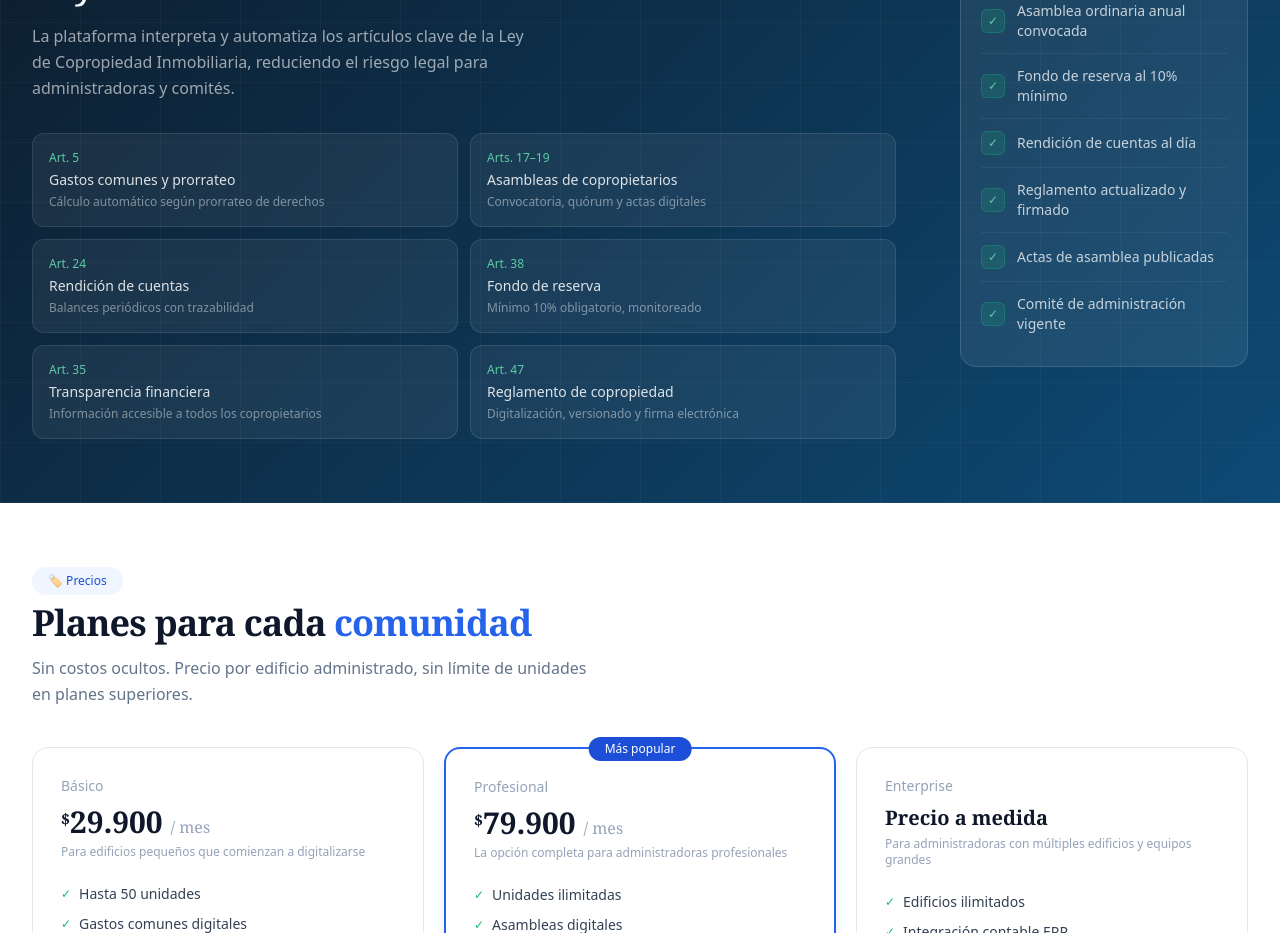
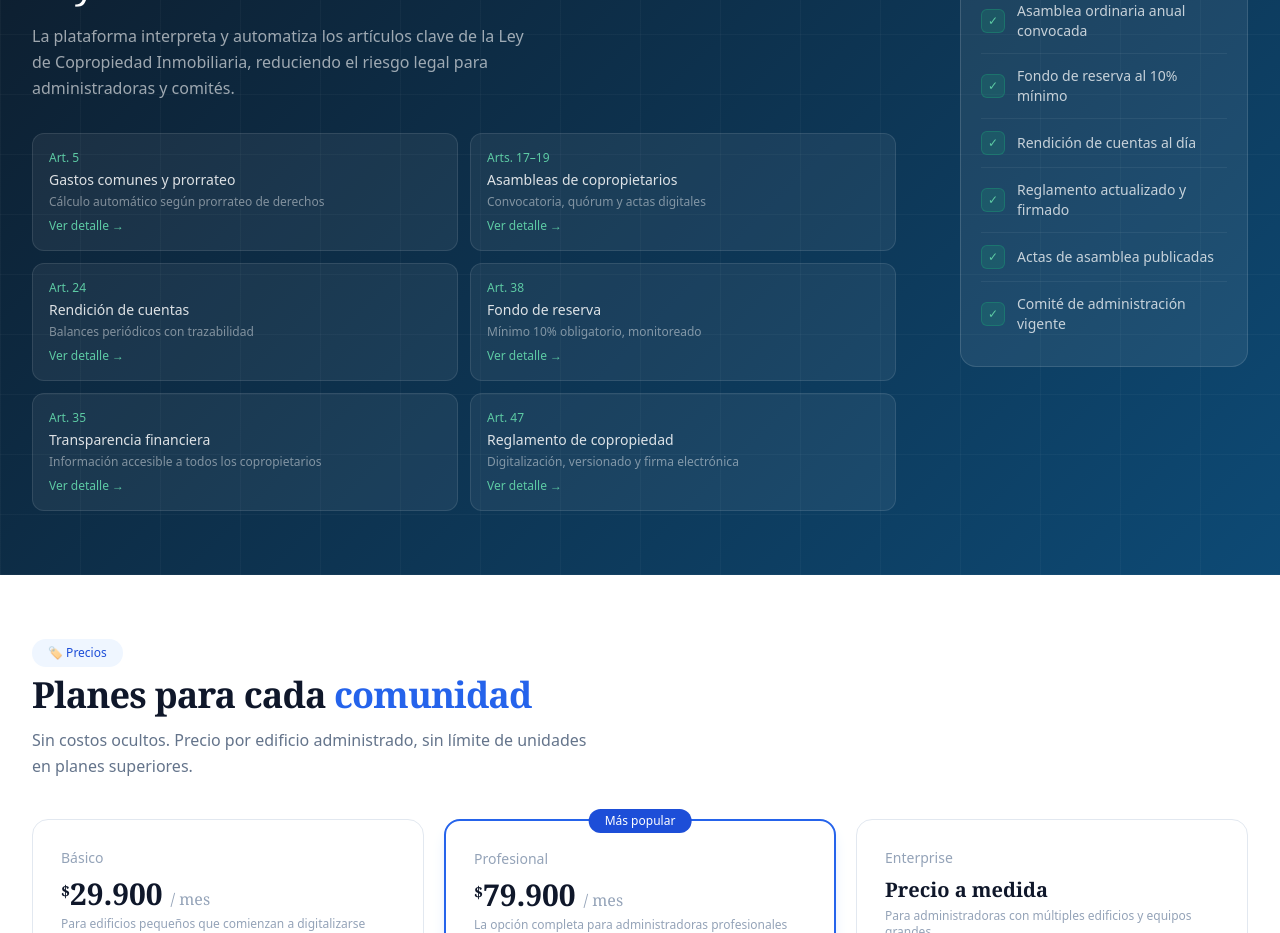
Before and after one commit to faldunero/condo-saas-full, a Next.js app: page / in a window 1280 px wide. Shown: the part 2860-3793 px from the top of the page. Built offline with nearby package versions, Linux system fonts and the light colour scheme.

Commit message:
feat: add modal with legal content per article in LandingLey

```diff
--- a/components/landing/LandingLey.tsx
+++ b/components/landing/LandingLey.tsx
@@ -1,10 +1,104 @@
+"use client";
+
+import { useState } from "react";
+
 const articulos = [
-  { num: "Art. 5", title: "Gastos comunes y prorrateo", desc: "Cálculo automático según prorrateo de derechos" },
-  { num: "Arts. 17–19", title: "Asambleas de copropietarios", desc: "Convocatoria, quórum y actas digitales" },
-  { num: "Art. 24", title: "Rendición de cuentas", desc: "Balances periódicos con trazabilidad" },
-  { num: "Art. 38", title: "Fondo de reserva", desc: "Mínimo 10% obligatorio, monitoreado" },
-  { num: "Art. 35", title: "Transparencia financiera", desc: "Información accesible a todos los copropietarios" },
-  { num: "Art. 47", title: "Reglamento de copropiedad", desc: "Digitalización, versionado y firma electrónica" },
+  {
+    num: "Art. 5",
+    title: "Gastos comunes y prorrateo",
+    desc: "Cálculo automático según prorrateo de derechos",
+    contenido: {
+      resumen: "Regula la obligación de todos los copropietarios de contribuir a los gastos comunes, proporcionalmente al avalúo fiscal de su unidad o según lo establezca el reglamento de copropiedad.",
+      puntos: [
+        "Todo copropietario debe pagar gastos comunes ordinarios y extraordinarios.",
+        "El prorrateo se calcula según el avalúo fiscal de cada unidad o según el reglamento.",
+        "El no pago genera intereses y puede derivar en acciones de cobranza.",
+        "La administración debe emitir liquidaciones mensuales detalladas.",
+        "Los gastos comunes incluyen: mantención, servicios, seguros y fondo de reserva.",
+      ],
+      aplicacion: "CondoSaaS genera automáticamente las liquidaciones mensuales aplicando el prorrateo correcto según el avalúo de cada unidad, con desglose completo por ítem de gasto.",
+    },
+  },
+  {
+    num: "Arts. 17–19",
+    title: "Asambleas de copropietarios",
+    desc: "Convocatoria, quórum y actas digitales",
+    contenido: {
+      resumen: "Establece las normas para la realización de asambleas ordinarias y extraordinarias, incluyendo convocatoria, quórum mínimo, materias a tratar y validez de los acuerdos.",
+      puntos: [
+        "Asamblea ordinaria: al menos una vez al año dentro de los 3 primeros meses.",
+        "Asamblea extraordinaria: cuando lo exijan las circunstancias o lo pida el 10% de los copropietarios.",
+        "Convocatoria con al menos 5 días de anticipación por escrito.",
+        "Primera citación: mayoría absoluta de los derechos. Segunda: los presentes.",
+        "Los acuerdos deben constar en acta firmada y estar disponibles para todos.",
+      ],
+      aplicacion: "CondoSaaS envía convocatorias electrónicas certificadas, controla el quórum en tiempo real, registra votaciones y genera actas digitales con firma electrónica simple.",
+    },
+  },
+  {
+    num: "Art. 24",
+    title: "Rendición de cuentas",
+    desc: "Balances periódicos con trazabilidad",
+    contenido: {
+      resumen: "Obliga al administrador a rendir cuenta documentada de su gestión a lo menos una vez al año en asamblea ordinaria, detallando ingresos, egresos y estado financiero de la comunidad.",
+      puntos: [
+        "Rendición de cuentas anual obligatoria ante la asamblea ordinaria.",
+        "Debe incluir balance de ingresos y egresos con comprobantes.",
+        "Estado del fondo de reserva y su uso durante el período.",
+        "Presupuesto estimado para el próximo período.",
+        "Los copropietarios pueden solicitar información financiera en cualquier momento.",
+      ],
+      aplicacion: "CondoSaaS mantiene registro contable en tiempo real con respaldo de comprobantes digitales, generando reportes de rendición de cuentas listos para presentar en asamblea.",
+    },
+  },
+  {
+    num: "Art. 38",
+    title: "Fondo de reserva",
+    desc: "Mínimo 10% obligatorio, monitoreado",
+    contenido: {
+      resumen: "Establece la obligación de constituir y mantener un fondo de reserva equivalente a lo menos al 10% del presupuesto anual de gastos comunes, destinado a reparaciones mayores y obras urgentes.",
+      puntos: [
+        "Fondo mínimo obligatorio: 10% del presupuesto anual de gastos comunes.",
+        "Uso exclusivo para reparaciones de bienes comunes y obras urgentes.",
+        "El uso del fondo debe ser aprobado por la asamblea, salvo urgencia.",
+        "Debe mantenerse en cuenta separada e identificable.",
+        "El administrador debe informar su estado en cada rendición de cuentas.",
+      ],
+      aplicacion: "CondoSaaS monitorea automáticamente el nivel del fondo de reserva, emite alertas cuando baja del 10% mínimo y registra cada movimiento con su justificación.",
+    },
+  },
+  {
+    num: "Art. 35",
+    title: "Transparencia financiera",
+    desc: "Información accesible a todos los copropietarios",
+    contenido: {
+      resumen: "Garantiza el derecho de todos los copropietarios a acceder a la información financiera y administrativa de la comunidad, incluyendo contratos, presupuestos y estados de cuenta.",
+      puntos: [
+        "Cualquier copropietario puede solicitar información financiera al administrador.",
+        "El administrador debe responder en plazo razonable con documentación.",
+        "Los contratos de servicios deben estar disponibles para revisión.",
+        "El presupuesto anual debe ser accesible a todos los copropietarios.",
+        "La negativa injustificada puede ser causal de remoción del administrador.",
+      ],
+      aplicacion: "CondoSaaS publica automáticamente balances, contratos y presupuestos en el portal de cada residente, garantizando transparencia permanente sin necesidad de solicitudes formales.",
+    },
+  },
+  {
+    num: "Art. 47",
+    title: "Reglamento de copropiedad",
+    desc: "Digitalización, versionado y firma electrónica",
+    contenido: {
+      resumen: "Regula el contenido mínimo obligatorio del reglamento de copropiedad, su modificación y la obligación de entregarlo a cada nuevo copropietario o arrendatario al momento de su ingreso.",
+      puntos: [
+        "El reglamento debe entregarse a cada nuevo copropietario o arrendatario.",
+        "Debe contener derechos y obligaciones de los copropietarios.",
+        "Modificaciones requieren acuerdo de asamblea extraordinaria.",
+        "Debe inscribirse en el Conservador de Bienes Raíces.",
+        "Es vinculante para todos, incluyendo arrendatarios.",
+      ],
+      aplicacion: "CondoSaaS digitaliza el reglamento, mantiene historial de versiones, envía automáticamente a nuevos residentes y gestiona la firma electrónica simple de recepción conforme.",
+    },
+  },
 ];
 
 const checklist = [
@@ -18,6 +112,8 @@ const checklist = [
 ];
 
 export function LandingLey() {
+  const [selected, setSelected] = useState<typeof articulos[0] | null>(null);
+
   return (
     <section
       id="ley"
@@ -57,9 +153,10 @@ export function LandingLey() {
 
           <div className="grid grid-cols-2 gap-3">
             {articulos.map((a) => (
-              <div
+              <button
                 key={a.num}
-                className="rounded-xl p-4"
+                onClick={() => setSelected(a)}
+                className="rounded-xl p-4 text-left transition-all hover:-translate-y-0.5 hover:shadow-lg"
                 style={{
                   background: "rgba(255,255,255,0.06)",
                   border: "1px solid rgba(255,255,255,0.1)",
@@ -68,7 +165,8 @@ export function LandingLey() {
                 <p className="mb-1 text-xs font-medium" style={{ color: "#5DCAA4" }}>{a.num}</p>
                 <p className="mb-1 text-sm text-white/85">{a.title}</p>
                 <p className="text-xs font-light text-white/45">{a.desc}</p>
-              </div>
+                <p className="mt-2 text-xs" style={{ color: "#5DCAA4" }}>Ver detalle →</p>
+              </button>
             ))}
           </div>
         </div>
@@ -105,6 +203,73 @@ export function LandingLey() {
           </div>
         </div>
       </div>
+
+      {/* Modal */}
+      {selected && (
+        <div
+          className="fixed inset-0 z-50 flex items-center justify-center p-6"
+          style={{ background: "rgba(0,0,0,0.7)", backdropFilter: "blur(4px)" }}
+          onClick={() => setSelected(null)}
+        >
+          <div
+            className="relative w-full max-w-lg rounded-2xl p-8"
+            style={{
+              background: "linear-gradient(135deg,#0D1B2A 0%,#0D4A75 100%)",
+              border: "1px solid rgba(255,255,255,0.15)",
+              maxHeight: "85vh",
+              overflowY: "auto",
+            }}
+            onClick={(e) => e.stopPropagation()}
+          >
+            <button
+              onClick={() => setSelected(null)}
+              className="absolute right-4 top-4 flex h-8 w-8 items-center justify-center rounded-full text-white/50 transition-colors hover:bg-white/10 hover:text-white"
+            >
+              ✕
+            </button>
+
+            <p className="mb-1 text-xs font-medium" style={{ color: "#5DCAA4" }}>
+              {selected.num} · Ley 21.442
+            </p>
+            <h3 className="mb-4 font-serif text-2xl font-semibold text-white">
+              {selected.title}
+            </h3>
+
+            <p className="mb-6 text-sm font-light leading-relaxed text-white/65">
+              {selected.contenido.resumen}
+            </p>
+
+            <div className="mb-6">
+              <p className="mb-3 text-xs uppercase tracking-widest text-white/40">
+                Puntos clave
+              </p>
+              <ul className="space-y-2">
+                {selected.contenido.puntos.map((punto, i) => (
+                  <li key={i} className="flex items-start gap-3 text-sm font-light text-white/75">
+                    <span className="mt-0.5 flex-shrink-0 text-xs" style={{ color: "#5DCAA4" }}>✓</span>
+                    {punto}
+                  </li>
+                ))}
+              </ul>
+            </div>
+
+            <div
+              className="rounded-xl p-4"
+              style={{
+                background: "rgba(93,202,165,0.08)",
+                border: "1px solid rgba(93,202,165,0.2)",
+              }}
+            >
+              <p className="mb-1 text-xs font-medium" style={{ color: "#5DCAA4" }}>
+                Cómo lo resuelve CondoSaaS
+              </p>
+              <p className="text-sm font-light leading-relaxed text-white/70">
+                {selected.contenido.aplicacion}
+              </p>
+            </div>
+          </div>
+        </div>
+      )}
     </section>
   );
 }
```
